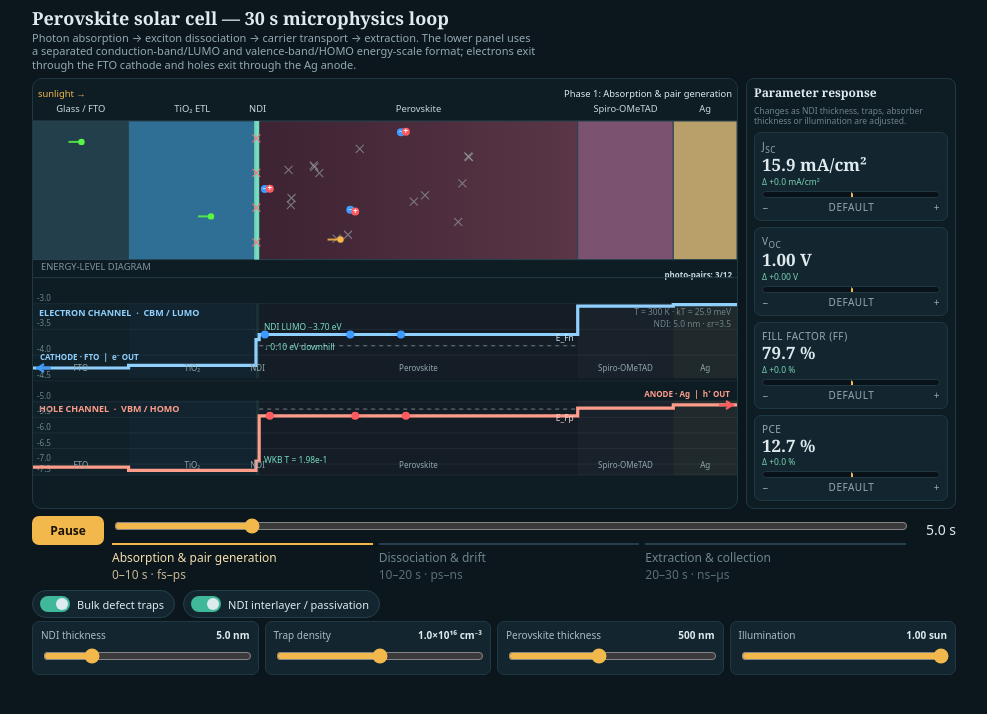
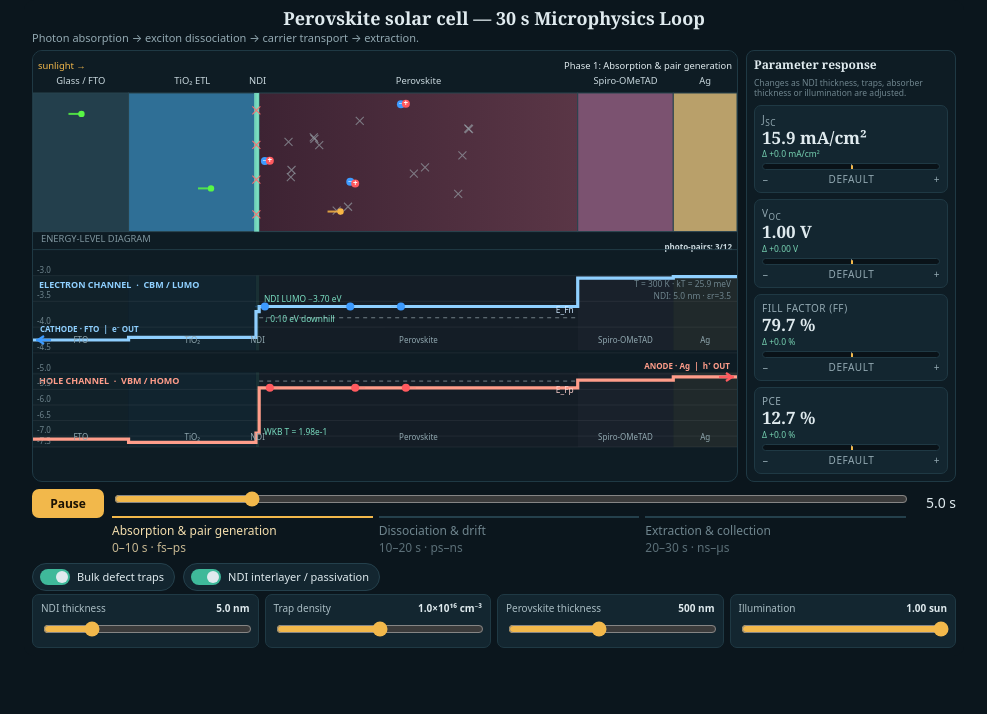
Before and after one commit to NonyLab-86/Perovskite-solar-Cell-Simulator, a plain HTML site: page index.html in a window 1280 px wide. Shown: the whole page, without its empty margins (146-1133 px from the left). Drawn offline with Linux system fonts and the light colour scheme.

Commit message:
Revise header and content in index.html
Updated header text and simplified paragraph content.

```diff
--- a/index.html
+++ b/index.html
@@ -124,8 +124,8 @@ SIMPLIFICATIONS / LIMITATIONS
 <body>
 <div id="app" class="psc">
   <header>
-    <h2>Perovskite solar cell — 30 s microphysics loop</h2>
-    <p>Photon absorption → exciton dissociation → carrier transport → extraction. The lower panel uses a separated conduction-band/LUMO and valence-band/HOMO energy-scale format; electrons exit through the FTO cathode and holes exit through the Ag anode.</p>
+    <h2 style="text-align: center;">Perovskite solar cell — 30 s Microphysics Loop</h2>
+    <p>Photon absorption → exciton dissociation → carrier transport → extraction. </p>
   </header>
 
   <div class="stage">
```
